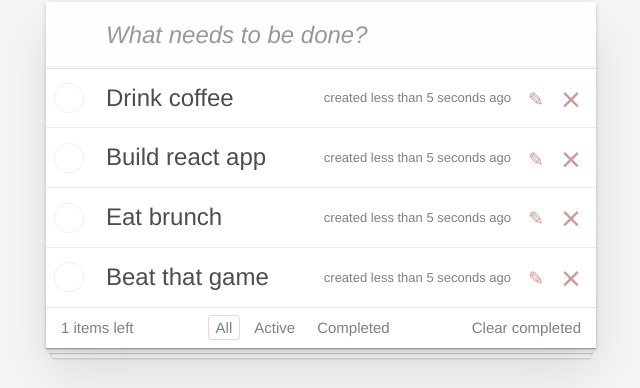
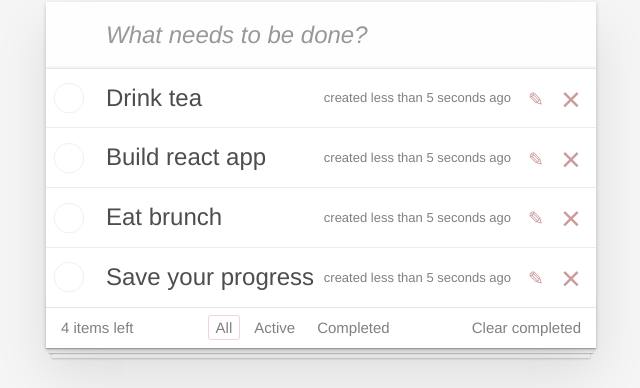
Before and after one commit to kormund/react-todo, a React (Create React App) app: page / in a window 1280 px wide. Shown: the part 128-516 px from the top of the page, without its empty margins (319-959 px from the left). Built offline with nearby package versions, Linux system fonts and the light colour scheme.

Commit message:
added submitting new tasks and showing how mane left to do

```diff
--- a/src/components/App/App.js
+++ b/src/components/App/App.js
@@ -7,16 +7,43 @@ import {Component} from "react";
 
 export default class App extends Component {
 
+    maxId = Math.floor(Math.random() * 100 + 1);
     state = {
         taskData: [
-            {label: 'Drink coffee', id: 1},
-            {label: 'Build react app', id: 2},
-            {label: 'Eat brunch', id: 3},
-            {label: 'Beat that game', id: 4}
+            this.createTask('Drink tea'),
+            this.createTask('Build react app'),
+            this.createTask('Eat brunch'),
+            this.createTask('Save your progress')
         ]
     };
 
+    createTask(label) {
+        return {
+            label,
+            id: this.maxId++,
+            done: false,
+            edit: false
+        }
+    }
+
+    addItem = (label) => {
+
+        const newItem = this.createTask(label);
+
+        this.setState(({ taskData }) => {
+            const newArr = [
+                ...taskData,
+                newItem
+            ];
+
+            return {
+                taskData: newArr
+            }
+        })
+    }
+
     deleteItem = (id) => {
+
         this.setState(({ taskData }) => {
             const idx = taskData.findIndex((el) => el.id === id);
 
@@ -30,17 +57,52 @@ export default class App extends Component {
             };
         });
     };
+
+    toggleProperty(arr, id, propName) {
+        const idx = arr.findIndex((el) => el.id === id);
+
+        const newItem = {...arr[idx], [propName]: !arr[idx][propName]}
+        return [
+            ...arr.slice(0, idx),
+            newItem,
+            ...arr.slice(idx + 1)
+            ];
+    }
+
+    onToggleEdit = (id) => {
+
+        this.setState(({ taskData }) => {
+            return {
+            taskData: this.toggleProperty(taskData, id, 'edit')
+            }
+        });
+    }
+    onToggleDone = (id) => {
+
+        this.setState(({ taskData }) => {
+            return {
+                taskData: this.toggleProperty(taskData, id, 'done')
+            }
+        });
+    }
     render() {
+
+        const doneCount = this.state.taskData
+                            .filter((el) => !el.done).length;
+
 
         return (
             <section className='todoapp'>
-                <NewTaskForm/>
+                <NewTaskForm
+                addItem = { this.addItem }/>
                 <section className='main'>
                     <TaskList
                         todos={this.state.taskData}
-                        onDeleted = { (id) => this.deleteItem(id) }/>
+                        onDeleted = { this.deleteItem }
+                        onToggleEdit = { this.onToggleEdit }
+                        onToggleDone = { this.onToggleDone }/>
                 </section>
-                <Footer/>
+                <Footer done = { doneCount } />
 
             </section>
         );
--- a/src/components/Footer/Footer.js
+++ b/src/components/Footer/Footer.js
@@ -6,7 +6,7 @@ export default class Footer extends Component {
     render() {
         return (
             <footer className="footer">
-                <span className="todo-count">1 items left</span>
+                <span className="todo-count">{ this.props.done } items left</span>
                 <ul className="filters">
                     <TasksFilter selected={true} description={'All'} />
                     <TasksFilter selected={false} description={'Active'} />
--- a/src/components/NewTaskForm/NewTaskForm.js
+++ b/src/components/NewTaskForm/NewTaskForm.js
@@ -1,12 +1,41 @@
 import "./NewTaskForm.css";
+import {Component} from "react";
 
-function NewTaskForm() {
-    return (
-        <header className="header">
-            <h1>todos</h1>
-            <input className="new-todo" placeholder="What needs to be done?" autoFocus />
-        </header>
-    )
+class NewTaskForm extends Component {
+
+    state = {
+        label: ''
+    }
+    onLabelChange = (e) => {
+        this.setState({
+            label: e.target.value
+        });
+
+    };
+
+    onSubmit = (e) => {
+        e.preventDefault();
+        this.props.addItem(this.state.label);
+        this.setState({
+            value: ''
+        })
+    };
+    render() {
+        return (
+            <header className="header">
+                <h1>todos</h1>
+                <form onSubmit={ this.onSubmit }>
+                <input className="new-todo"
+                       type='text'
+                       placeholder="What needs to be done?"
+                       autoFocus
+                       onChange={this.onLabelChange}
+                       value = { this.state.value }
+                />
+                </form>
+            </header>
+        )
+    }
 }
 
 export default NewTaskForm;
--- a/src/components/Task/Task.js
+++ b/src/components/Task/Task.js
@@ -6,29 +6,16 @@ const creationDate = formatDistanceToNow(new Date(), {includeSeconds: true});
 
 export default class Task extends Component {
 
-    state = {
-        done: false,
-        edit: false
-    };
-
-    onLabelClick = () => {
-        this.setState(({ done }) => {
-            return {
-                done: !done
-            }
-        });
-    };
-
-    onEditClick = () => {
-        this.setState( ({ edit }) => {
-            return {
-                edit: !edit
-            }
-        })
-    }
     render() {
-        const { label, id, onDeleted } = this.props;
-        const { done, edit } = this.state;
+        const {
+            label,
+            id,
+            onDeleted,
+            onToggleDone,
+            onToggleEdit,
+            edit,
+            done
+        } = this.props;
 
         let className = '';
         if (done) {
@@ -40,17 +27,17 @@ export default class Task extends Component {
         }
 
         return (
-            <li key = { id } className={className}>
+            <li key = { id } className={ className }>
                 <div className="view">
                     <input className="toggle" type="checkbox" checked={ done } readOnly={ true }
-                           onClick={ this.onLabelClick }/>
+                           onClick={ onToggleDone }/>
                     <label
-                    onClick={ this.onLabelClick }>
+                    onClick={ onToggleDone }>
                         <span className="description">{ label }</span>
                         <span className="created">created { creationDate } ago</span>
                     </label>
                     <button className="icon icon-edit"
-                    onClick={ this.onEditClick }></button>
+                    onClick={ onToggleEdit }></button>
                     <button className="icon icon-destroy"
                     onClick={ onDeleted }></button>
 
@@ -58,6 +45,6 @@ export default class Task extends Component {
                 </div>
                 {edit && <input type="text" className="edit" value={label}/>}
             </li>
-        )
-    }
-}
+        );
+    };
+};
--- a/src/components/TaskList/TaskList.js
+++ b/src/components/TaskList/TaskList.js
@@ -1,14 +1,21 @@
 import "./TaskList.css";
 import Task from "../Task/Task";
 
-const TaskList = ({ todos, onDeleted }) => {
+const TaskList = ({ todos, onDeleted, onToggleDone, onToggleEdit }) => {
 
     const elements = todos.map((item) => {
-       const { id, label } = item;
+       const { id, label, edit, done } = item;
 
         return (
-            <Task label = { label } key = { id }
-            onDeleted = { () => onDeleted(id) }/>
+            <Task
+                label = { label }
+                key = { id }
+                edit = { edit }
+                done = { done }
+                onDeleted = { () => onDeleted(id) }
+                onToggleDone = { () => onToggleDone(id) }
+                onToggleEdit = { () => onToggleEdit(id) }
+            />
         );
     });
     return (
```
